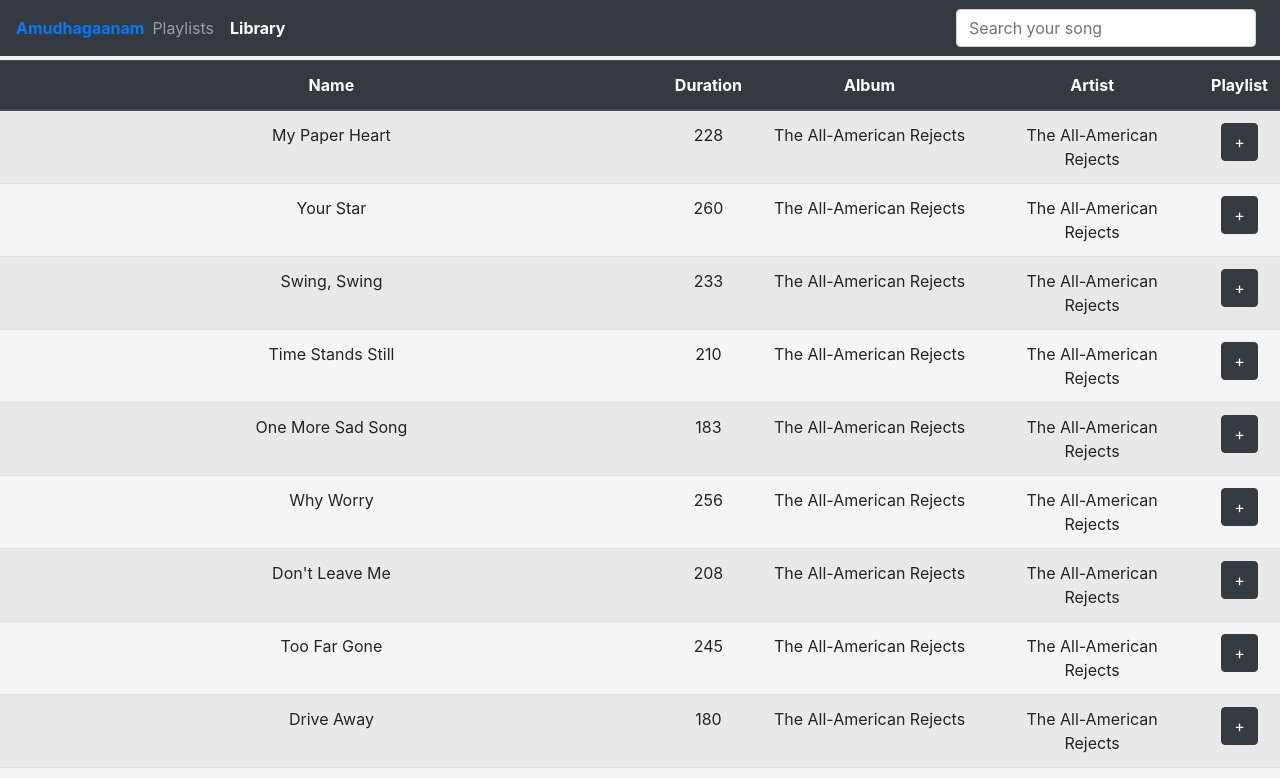
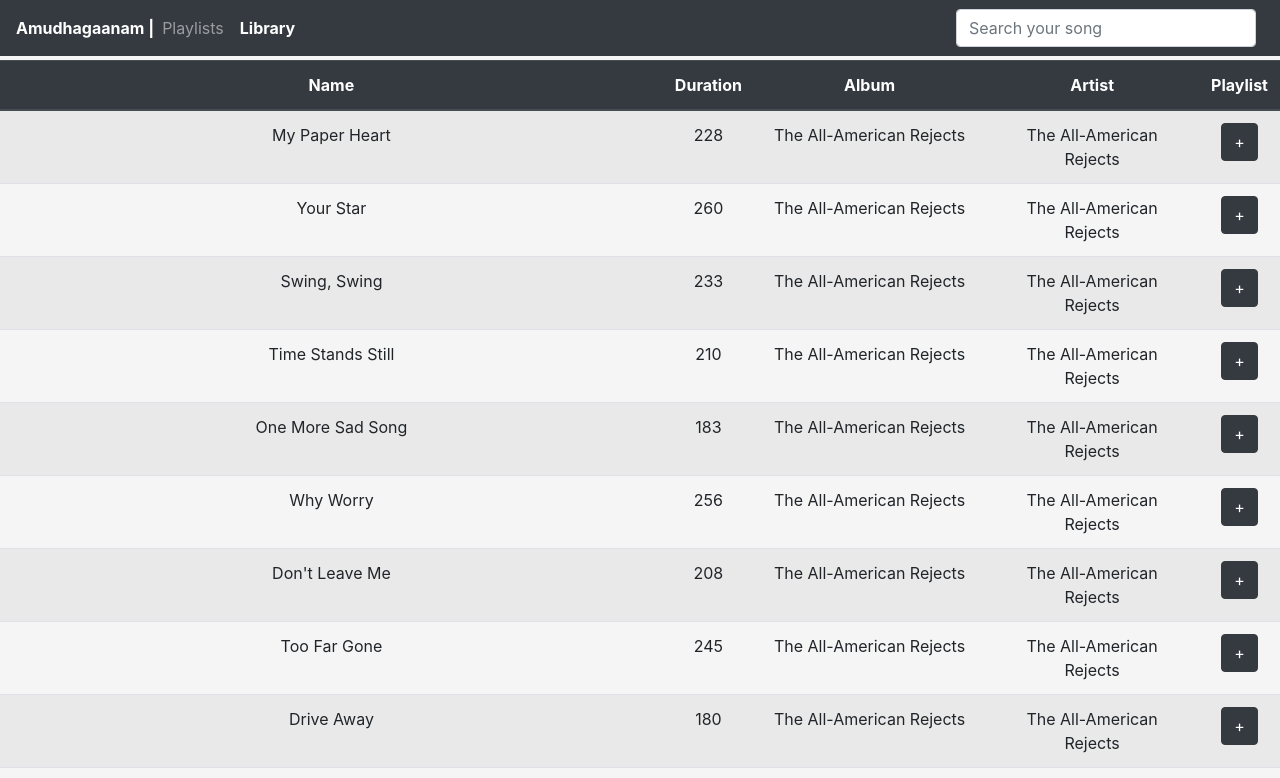
Before and after one commit to NareshGopal/amudhagaanam, a React (Create React App) app in the folder amudhagaanam/: page /library in a window 1280 px wide. Shown: the top 778 px of the page. Built offline with nearby package versions, Linux system fonts and the light colour scheme.

Commit message:
cosmetic changes

```diff
--- a/amudhagaanam/src/Components/Common/Search.jsx
+++ b/amudhagaanam/src/Components/Common/Search.jsx
@@ -7,6 +7,7 @@
   showHidePopover,
   changeStyle,
 } from "../../Redux/Popover/popoverAction";
+import { auto } from "async";
 
 function Search() {
   const { style, visibility, data } = useSelector((state) => state.popover);
@@ -15,11 +16,12 @@
 
   const changeHandler = (e) => {
     let style = {
-      height: "250px",
+      height: "273px",
       width: "300px",
       left: e.target.offsetLeft,
       top: e.target.offsetTop + 40,
       position: "fixed",
+      overflow: "auto",
     };
 
     let searchString = e.target.value;
--- a/amudhagaanam/src/Components/Common/TableBody.jsx
+++ b/amudhagaanam/src/Components/Common/TableBody.jsx
@@ -17,11 +17,12 @@
 
   const clickHandler = (e, data) => {
     let style = {
-      height: "250px",
+      height: "273px",
       width: "200px",
       left: e.clientX - 225,
       top: e.clientY,
       position: "fixed",
+      overflow: "auto",
     };
 
     dispatch(changeStyle({ style, data }));
--- a/amudhagaanam/src/Components/Navbar.jsx
+++ b/amudhagaanam/src/Components/Navbar.jsx
@@ -9,11 +9,15 @@
     <div className="navbar-container">
       <nav className="navbar navbar-expand-lg navbar-dark bg-dark">
         <NavLink
-          activeStyle={{ fontWeight: "bold" }}
+          activeStyle={{
+            fontWeight: "bold",
+            color: "#fff",
+            textDecoration: "none",
+          }}
           className="app-title"
           to="/"
         >
-          Amudhagaanam
+          Amudhagaanam |
         </NavLink>
 
         <div className="collapse navbar-collapse" id="navbarSupportedContent">
```
